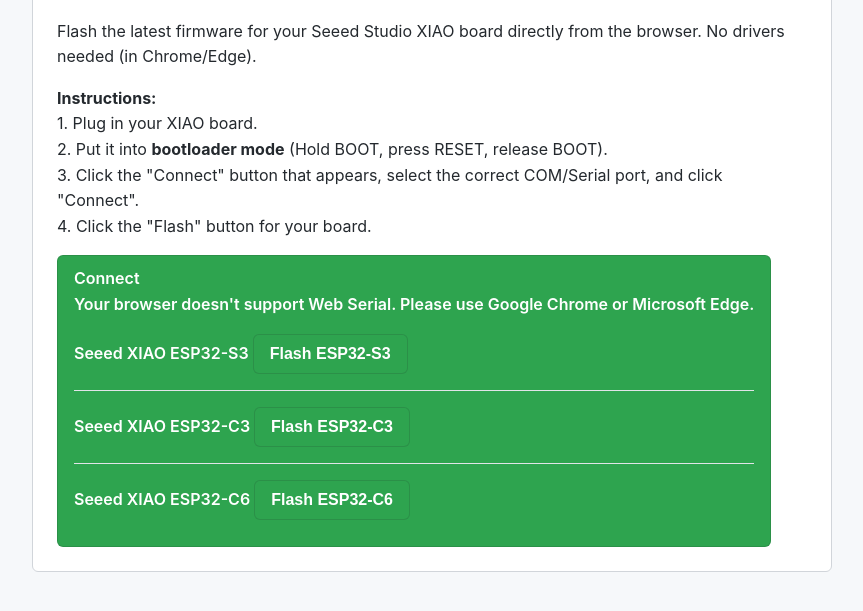
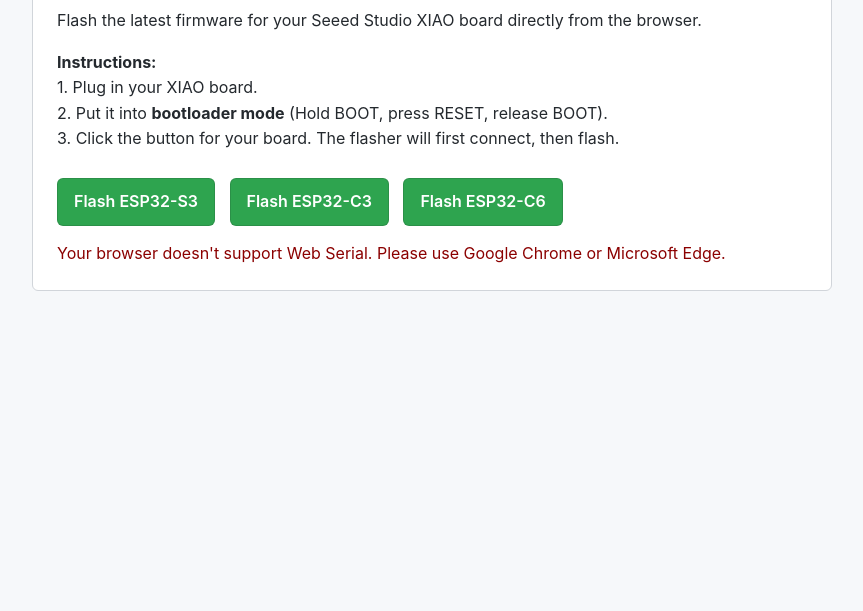
Before and after one commit to renebohne/esp32-SAM2695-synth, a plain HTML site: page docs/index.html in a window 1280 px wide. Shown: the part 151-762 px from the top of the page, without its empty margins (208-1071 px from the left). Drawn offline with Linux system fonts and the light colour scheme.

Commit message:
switched to a different manifest.

```diff
--- a/docs/index.html
+++ b/docs/index.html
@@ -20,17 +20,6 @@
       border-radius: 6px;
       padding: 24px;
     }
-    .board {
-      border-bottom: 1px solid #e1e4e8;
-      padding: 16px 0;
-    }
-    .board:last-child {
-      border-bottom: none;
-    }
-    h1, h2 {
-      border-bottom: 1px solid #eaecef;
-      padding-bottom: .3em;
-    }
     .button {
       display: inline-block;
       padding: 10px 16px;
@@ -42,84 +31,45 @@
       border-radius: 6px;
       text-decoration: none;
       cursor: pointer;
+      margin-right: 10px;
+      margin-top: 10px;
     }
     .button:hover {
       background-color: #2c974b;
     }
   </style>
-
   <script type="module" src="https://unpkg.com/esp-web-tools@10/dist/web/install-button.js?module"></script>
-
 </head>
 <body>
-
   <div class="container">
     <h1>XIAO-SYNTH Web Flasher</h1>
-    <p>Flash the latest firmware for your Seeed Studio XIAO board directly from the browser. No drivers needed (in Chrome/Edge).</p>
+    <p>Flash the latest firmware for your Seeed Studio XIAO board directly from the browser.</p>
     <p>
       <b>Instructions:</b><br>
       1. Plug in your XIAO board.<br>
       2. Put it into <b>bootloader mode</b> (Hold BOOT, press RESET, release BOOT).<br>
-      3. Click the "Connect" button that appears, select the correct COM/Serial port, and click "Connect".<br>
-      4. Click the "Flash" button for your board.
+      3. Click the button for your board. The flasher will first connect, then flash.
     </p>
 
-    <esp-web-install-button class="button">
-      Connect
-      <div slot="unsupported">Your browser doesn't support Web Serial. Please use Google Chrome or Microsoft Edge.</div>
-
-      <div slot="builds">
-        <div class="board"
-             data-name="XIAO ESP32-S3"
-             data-chip-family="esp32s3"
-             data-flash-mode="dio"
-             data-baud-rate="921600"
-             data-app-offset="0x10000"
-             data-bootloader-offset="0x0"
-             data-partitions-offset="0x8000">
-          <span class="chip">Seeed XIAO ESP32-S3</span>
-          <button class="button"
-                  data-url="https://github.com/renebohne/esp32-SAM2695-synth/releases/latest/download/firmware-esp32s3.bin"
-                  slot="select">
-            Flash ESP32-S3
-          </button>
-        </div>
-
-        <div class="board"
-             data-name="XIAO ESP32-C3"
-             data-chip-family="esp32c3"
-             data-flash-mode="dio"
-             data-baud-rate="921600"
-             data-app-offset="0x10000"
-             data-bootloader-offset="0x0"
-             data-partitions-offset="0x8000">
-          <span class="chip">Seeed XIAO ESP32-C3</span>
-          <button class="button"
-                  data-url="https://github.com/renebohne/esp32-SAM2695-synth/releases/latest/download/firmware-esp32c3.bin"
-                  slot="select">
-            Flash ESP32-C3
-          </button>
-        </div>
-
-        <div class="board"
-             data-name="XIAO ESP32-C6"
-             data-chip-family="esp32c6"
-             data-flash-mode="dio"
-             data-baud-rate="921600"
-             data-app-offset="0x10000"
-             data-bootloader-offset="0x0"
-             data-partitions-offset="0x8000">
-          <span class="chip">Seeed XIAO ESP32-C6</span>
-          <button class="button"
-                  data-url="https://github.com/renebohne/esp32-SAM2695-synth/releases/latest/download/firmware-esp32c6.bin"
-                  slot="select">
-            Flash ESP32-C6
-          </button>
-        </div>
-      </div>
+    <esp-web-install-button class="button"
+      manifest="release_assets/manifest-esp32s3.json">
+      Flash ESP32-S3
     </esp-web-install-button>
 
+    <esp-web-install-button class="button"
+      manifest="release_assets/manifest-esp32c3.json">
+      Flash ESP32-C3
+    </esp-web-install-button>
+
+    <esp-web-install-button class="button"
+      manifest="release_assets/manifest-esp32c6.json">
+      Flash ESP32-C6
+    </esp-web-install-button>
+
+    <div slot="unsupported" style="margin-top: 15px; color: #8B0000;">
+      Your browser doesn't support Web Serial. Please use Google Chrome or Microsoft Edge.
+    </div>
+
   </div>
-
 </body>
 </html>
```
Also changed, not shown: 1 other file.
